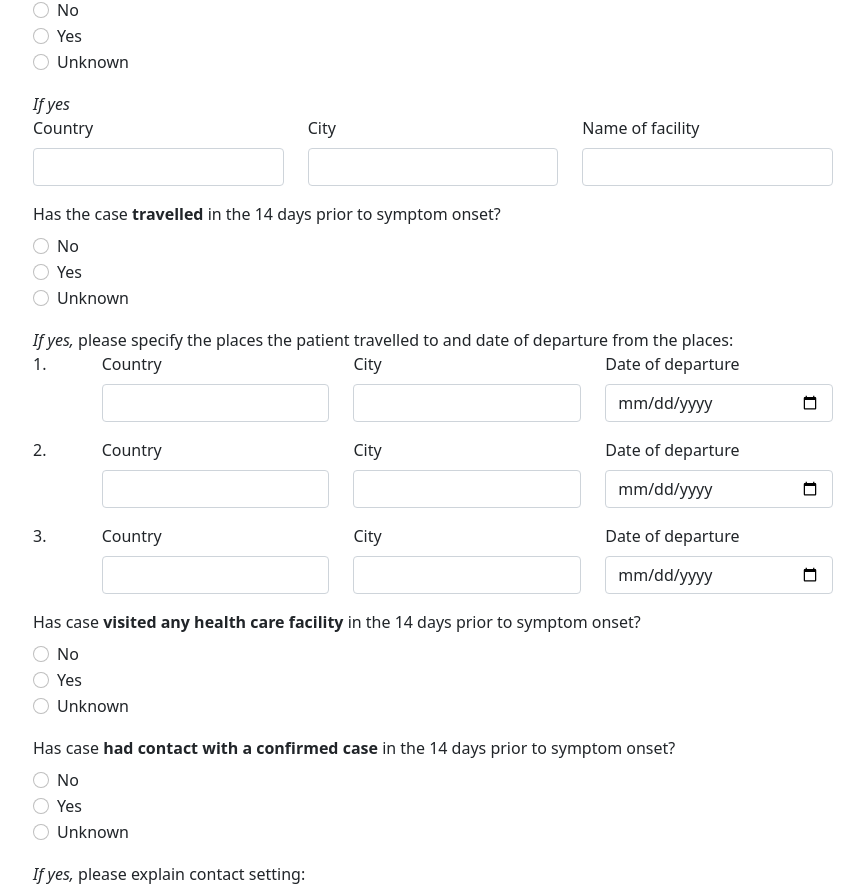
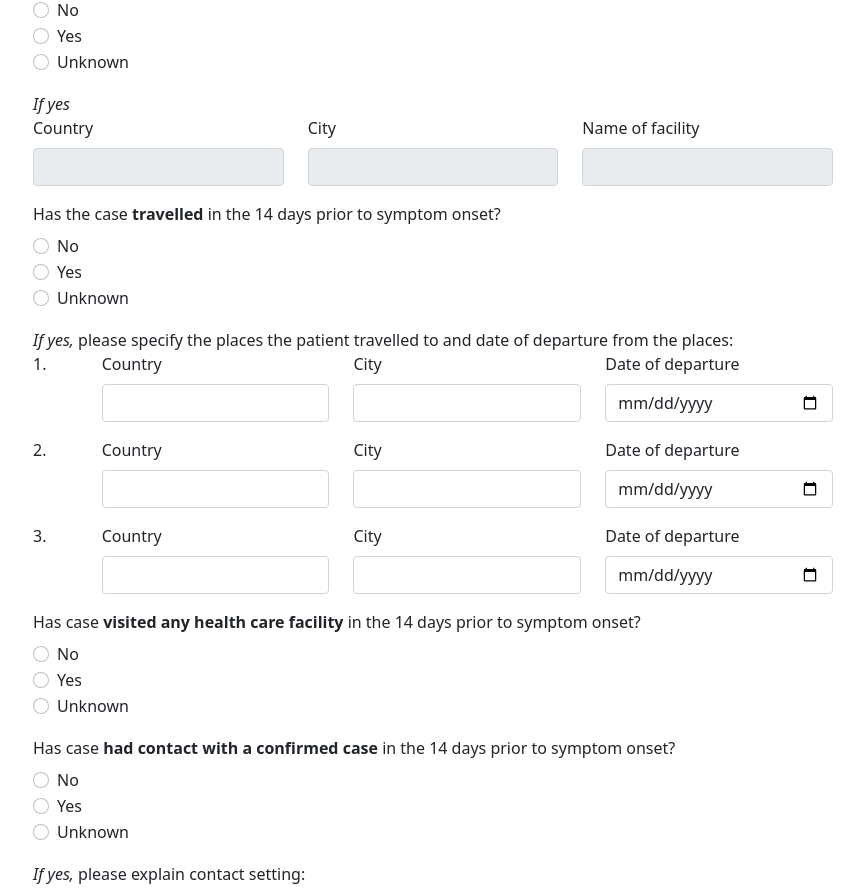
Before and after one commit to SoniaZaldana/covid19-reporting, a React (Create React App) app: page / in a window 1280 px wide. Shown: the part 2950-3842 px from the top of the page, without its empty margins (207-1071 px from the left). Built offline with nearby package versions, Linux system fonts and the light colour scheme.

Commit message:
section 3 - exposureWorker section complete

```diff
--- a/src/components/reportForm.js
+++ b/src/components/reportForm.js
@@ -3,7 +3,7 @@ import { Component } from 'react';
 import {Section0} from './section0.js';
 import {Section1} from './section1.js';
 import {Section2} from './section2.js';
-import Section3 from './section3.js';
+import {Section3} from './section3.js';
 import Section4 from './section4.js';
 import Button from 'react-bootstrap/Button';
 
@@ -40,7 +40,11 @@ class ReportForm extends Component {
                 clinicalAdmissionVentilation: '',
                 clinicalAdmissionOxygenation: '',
                 clinicalAdmissionIsolation: '',
-                clinicalAdmissionIsolationDate: ''
+                clinicalAdmissionIsolationDate: '',
+                exposureWorker: '',
+                exposureWorkerCountry: '',
+                exposureWorkerCity: '',
+                exposureWorkerFacility: ''
             },
             formErrors: {
                 reportingDate: '',
@@ -62,7 +66,10 @@ class ReportForm extends Component {
                 clinicalUnderlyingConditionsWriteIn: '',
                 clinicalAdmission: '',
                 clinicalAdmissionDate: '',
-                clinicalAdmissionIsolationDate: ''
+                clinicalAdmissionIsolationDate: '',
+                exposureWorkerCountry: '',
+                exposureWorkerCity: '',
+                exposureWorkerFacility: ''
             }
         }
     }
@@ -74,8 +81,6 @@ class ReportForm extends Component {
     }
 
     handleChange = e => {
-
-        console.log(e.target);
 
         const {id, value} = e.target;
         let formErrors = this.state.formErrors;
@@ -104,6 +109,7 @@ class ReportForm extends Component {
                 formFields.whyTestedWriteIn = value;
             }
         }
+
         // Section1: Patient Information
         else if (id === 'uniqueCaseId') {
             formFields.uniqueCaseId = value;
@@ -131,6 +137,7 @@ class ReportForm extends Component {
             formFields.patientResidencyCountry = value;
             formErrors.patientResidencyCountry = isFieldValid(id, value).message;
         }
+
         // Section2: Clinical Status
         else if (id === 'clinicalDateLabTest') {
             let date = convertDate(value);
@@ -209,7 +216,28 @@ class ReportForm extends Component {
             }
         }
 
-        this.setState({formErrors, formFields}, () => console.log(this.state));
+        // Section3 : Exposure risk in the 14 days prior to symptom onset
+        else if (id === 'exposureWorkerNo' || id === 'exposureWorkerYes' || id === 'exposureWorkerUnknown') {
+            formFields.exposureWorker = id.toLowerCase().replace('exposureworker','');
+
+            // Clear error if value changes
+            if (formFields.exposureWorker !== 'yes') {
+                formErrors.exposureWorkerCountry = '';
+                formErrors.exposureWorkerCity = '';
+                formErrors.exposureWorkerFacility = '';
+            }
+        } else if (id === 'exposureWorkerCountry') {
+            formFields.exposureWorkerCountry = value;
+            formErrors.exposureWorkerCountry = isFieldValid(id, value).message;
+        } else if (id === 'exposureWorkerCity') {
+            formFields.exposureWorkerCity = value;
+            formErrors.exposureWorkerCity = isFieldValid(id, value).message;
+
+        } else if (id === 'exposureWorkerFacility') {
+            formFields.exposureWorkerFacility = value;
+            formErrors.exposureWorkerFacility = isFieldValid(id, value).message;
+        }
+            this.setState({formErrors, formFields}, () => console.log(this.state));
 
     }
 
@@ -220,7 +248,7 @@ class ReportForm extends Component {
                 <Section0 handleChange={this.handleChange} formFields={this.state.formFields} formErrors={this.state.formErrors} />
                 <Section1 handleChange={this.handleChange} formFields={this.state.formFields} formErrors={this.state.formErrors} />
                 <Section2 handleChange={this.handleChange} formFields={this.state.formFields} formErrors={this.state.formErrors} />
-                <Section3 />
+                <Section3 handleChange={this.handleChange} formFields={this.state.formFields} formErrors={this.state.formErrors} />
                 <Section4 />
                 <Button variant="primary" type="submit">
                     Submit
@@ -270,6 +298,7 @@ const isFieldValid = (name, value) => {
         case 'reportingCountry':
         case 'patientDiagnosisCountry':
         case 'patientResidencyCountry':
+        case 'exposureWorkerCountry':
             if (!/^[a-zA-Z]+$/.test(value)) {
                 result.valid = false;
                 result.message = 'Country must only contain letters';
@@ -320,6 +349,30 @@ const isFieldValid = (name, value) => {
                 result.message = 'Please enter a Province';
             }
             break;
+        // Section 3
+        case 'exposureWorkerCity':
+            if (!/^[a-zA-Z]+$/.test(value)) {
+                result.valid = false;
+                result.message = 'City must only contain letters';
+            } else if (value.length < 2) {
+                result.valid = false;
+                result.message = 'City must have at least 3 characters';
+            }
+            if (value === '') {
+                result.valid = false;
+                result.message = 'Please enter a City';
+            }
+            break;
+        case 'exposureWorkerFacility':
+            if (value.length < 2) {
+                result.valid = false;
+                result.message = 'Facility must have at least 3 characters';
+            }
+            if (value === '') {
+                result.valid = false;
+                result.message = 'Please enter a Facility';
+            }
+            break;
         default:
             break;
     }
--- a/src/components/section3.js
+++ b/src/components/section3.js
@@ -2,49 +2,61 @@ import Form from 'react-bootstrap/Form';
 import Row from 'react-bootstrap/Row';
 import Col from 'react-bootstrap/Col';
 
-function Section3() {
-  return (<>
+export const Section3 = ({handleChange, formFields, formErrors}) => (
+  <>
     <h2 className='section-header'>Section 3:  Exposure risk in the 14 days prior to symptom onset (prior to testing if asymptomatic)</h2>
     <Row className="mb-3">
-      <Form.Group as={Col} controlId="exposureWorker" md>
+      <Form.Group as={Col} controlId="exposureWorker" onChange={handleChange} md>
         <Form.Label>Is case a Health Care Worker (any job in a health care setting): </Form.Label>
         <Form.Check
           type="radio"
           label="No"
           name="exposureWorker"
           id="exposureWorkerNo"
+          required
         />
         <Form.Check
           type="radio"
           label="Yes"
           name="exposureWorker"
           id="exposureWorkerYes"
+          required
         />
         <Form.Check
           type="radio"
           label="Unknown"
           name="exposureWorker"
           id="exposureWorkerUnknown"
+          required
         />
       </Form.Group>
     </Row>
     <Row className="mb-3">
       <i>If yes</i>
-      <Form.Group as={Col} controlId="exposureWorkerCountry" md>
+      <Form.Group as={Col} controlId="exposureWorkerCountry" onChange={handleChange} md>
         <Form.Label>Country</Form.Label>
-        <Form.Control type="text" />
+        <Form.Control type="text" disabled={formFields.exposureWorker !== 'yes'} />
+        {formErrors.exposureWorkerCountry.length > 0 && (
+          <Form.Text className="text-danger">{formErrors.exposureWorkerCountry}</Form.Text>
+        )}
       </Form.Group>
-      <Form.Group as={Col} controlId="exposureWorkerCity" md>
+      <Form.Group as={Col} controlId="exposureWorkerCity" onChange={handleChange} md>
         <Form.Label>City</Form.Label>
-        <Form.Control type="text" />
+        <Form.Control type="text" disabled={formFields.exposureWorker !== 'yes'} />
+        {formErrors.exposureWorkerCity.length > 0 && (
+          <Form.Text className="text-danger">{formErrors.exposureWorkerCity}</Form.Text>
+        )}
       </Form.Group>
-      <Form.Group as={Col} controlId="exposureWorkerFacility" md>
+      <Form.Group as={Col} controlId="exposureWorkerFacility" onChange={handleChange} md>
         <Form.Label>Name of facility</Form.Label>
-        <Form.Control type="text" />
+        <Form.Control type="text" disabled={formFields.exposureWorker !== 'yes'} />
+        {formErrors.exposureWorkerFacility.length > 0 && (
+          <Form.Text className="text-danger">{formErrors.exposureWorkerFacility}</Form.Text>
+        )}
       </Form.Group>
     </Row>
     <Row className="mb-3">
-      <Form.Group as={Col} controlId="exposureTravel" md>
+      <Form.Group as={Col} controlId="exposureTravel" onChange={handleChange} md>
         <Form.Label>Has the case <strong>travelled</strong> in the 14 days prior to symptom onset?</Form.Label>
         <Form.Check
           type="radio"
@@ -88,7 +100,7 @@ function Section3() {
       ))
     }
     <Row className="mb-3">
-      <Form.Group as={Col} controlId="exposureVisitedFacility" md>
+      <Form.Group as={Col} controlId="exposureVisitedFacility" onChange={handleChange} md>
         <Form.Label>Has case <strong>visited any health care facility</strong> in the 14 days prior to symptom onset?</Form.Label>
         <Form.Check
           type="radio"
@@ -111,7 +123,7 @@ function Section3() {
       </Form.Group>
     </Row>
     <Row className="mb-3">
-      <Form.Group as={Col} controlId="exposureContact" md>
+      <Form.Group as={Col} controlId="exposureContact" onChange={handleChange} md>
         <Form.Label>Has case <strong>had contact with a confirmed case</strong> in the 14 days prior to symptom onset?</Form.Label>
         <Form.Check
           type="radio"
@@ -134,7 +146,7 @@ function Section3() {
       </Form.Group>
     </Row>
     <Row className="mb-3">
-      <Form.Group as={Col} controlId="exposureContactSetting" md>
+      <Form.Group as={Col} controlId="exposureContactSetting" onChange={handleChange} md>
         <Form.Label><i>If yes,</i> please explain contact setting:</Form.Label>
         <Form.Control as="textarea" rows={2}/>
       </Form.Group>
@@ -161,13 +173,11 @@ function Section3() {
       ))
     }
     <Row className="mb-3">
-      <Form.Group as={Col} controlId="exposureContactCountry" md>
+      <Form.Group as={Col} controlId="exposureContactCountry" onChange={handleChange} md>
         <Form.Label>Most likely country of exposure</Form.Label>
         <Form.Control type="text"/>
       </Form.Group>
     </Row>
 
-    </>)
-}
-
-export default Section3;
+  </>
+)
```
